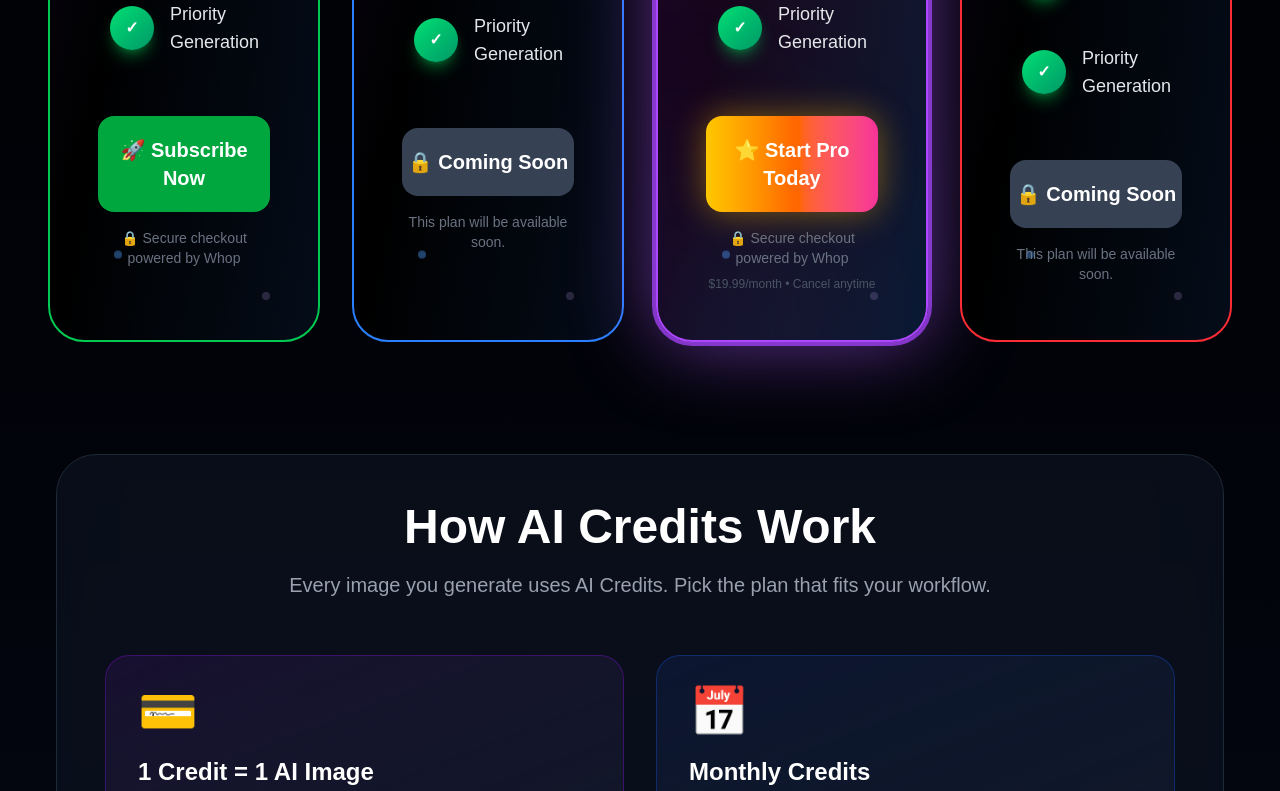
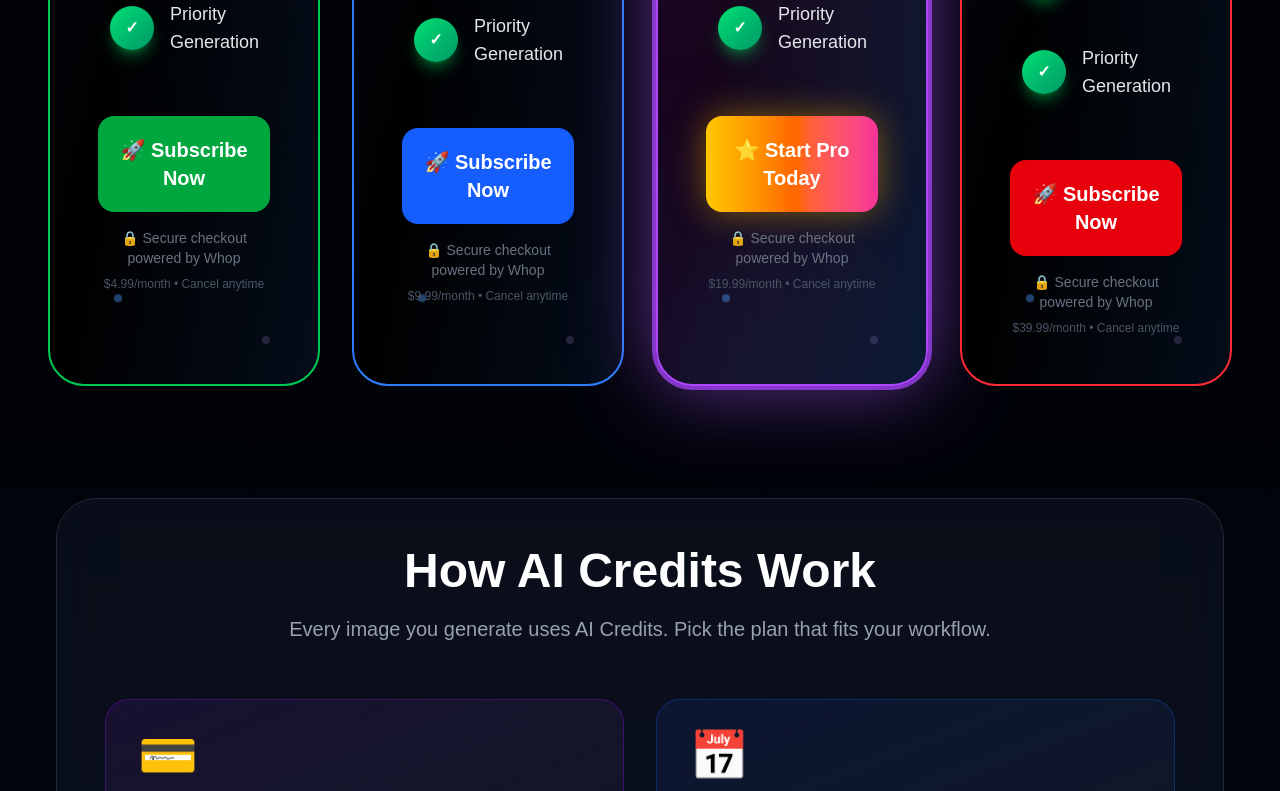
Before and after one commit to asifshair17-design/nexora-ai-2, a Next.js app: page /pricing in a window 1280 px wide. Shown: the part 1809-2600 px from the top of the page. Built offline with nearby package versions, Linux system fonts and the light colour scheme.

Commit message:
Connect all monthly and yearly Whop checkouts

```diff
--- a/app/components/PricingCard.tsx
+++ b/app/components/PricingCard.tsx
@@ -21,8 +21,31 @@ type PricingCardProps = {
   featured?: boolean;
 };
 
-const WHOP_PRO_CHECKOUT =
-  "https://whop.com/checkout/plan_EQEMhK2lwNTcX";
+/* =========================================================
+   WHOP CHECKOUT LINKS
+   ========================================================= */
+
+const WHOP_CHECKOUTS = {
+  basic: {
+    monthly: "https://whop.com/checkout/plan_O5BGGznuAC4fi",
+    yearly: "https://whop.com/checkout/plan_v2lrEEv6hDd9i",
+  },
+
+  standard: {
+    monthly: "https://whop.com/checkout/plan_jxtXuTdBKiInIa",
+    yearly: "https://whop.com/checkout/plan_sEueFH3RZP5rx",
+  },
+
+  pro: {
+    monthly: "https://whop.com/checkout/plan_EQEMhK2lwNTcX",
+    yearly: "https://whop.com/checkout/plan_aRrgYRcUSBGCa",
+  },
+
+  premium: {
+    monthly: "https://whop.com/checkout/plan_SuuTsRdOF6s60",
+    yearly: "https://whop.com/checkout/plan_cGTFwpcOKGZa",
+  },
+} as const;
 
 export default function PricingCard({
   icon,
@@ -44,23 +67,29 @@ export default function PricingCard({
   const displayCredits =
     billing === "monthly" ? monthlyCredits : yearlyCredits;
 
-  const isPro = title.toLowerCase() === "pro";
+  /* =========================================================
+     FIND CURRENT PLAN
+  ========================================================= */
 
-  const isComingSoon =
-    title.toLowerCase() === "standard" ||
-    title.toLowerCase() === "premium";
+  const planKey =
+    title.toLowerCase() as keyof typeof WHOP_CHECKOUTS;
+
+  const checkoutUrl =
+    WHOP_CHECKOUTS[planKey]?.[billing];
+
+  const isPro = planKey === "pro";
+
+  /* =========================================================
+     SUBSCRIBE
+  ========================================================= */
 
   const handleSubscribe = () => {
-    if (isComingSoon) {
+    if (!checkoutUrl) {
+      alert("Checkout is currently unavailable.");
       return;
     }
 
-    if (isPro) {
-      window.location.href = WHOP_PRO_CHECKOUT;
-      return;
-    }
-
-    alert("Basic plan checkout is coming soon.");
+    window.location.href = checkoutUrl;
   };
 
   return (
@@ -95,13 +124,16 @@ export default function PricingCard({
         hover:shadow-[0_0_70px_rgba(168,85,247,0.45)]
       `}
     >
-      {/* Background Glow */}
+      {/* =====================================================
+          BACKGROUND GLOW
+      ===================================================== */}
 
       <div
         className={`
           pointer-events-none
           absolute
           inset-0
+
           ${
             featured
               ? "bg-gradient-to-br from-purple-600/20 via-fuchsia-500/10 to-blue-500/20"
@@ -110,7 +142,9 @@ export default function PricingCard({
         `}
       />
 
-      {/* Featured Glow */}
+      {/* =====================================================
+          FEATURED GLOW
+      ===================================================== */}
 
       {featured && (
         <>
@@ -120,7 +154,9 @@ export default function PricingCard({
         </>
       )}
 
-      {/* Featured Badge */}
+      {/* =====================================================
+          FEATURED BADGE
+      ===================================================== */}
 
       {featured && (
         <div className="absolute right-6 top-6 z-20 rounded-full bg-gradient-to-r from-yellow-300 via-orange-400 to-pink-500 px-5 py-2 text-sm font-black uppercase tracking-wider text-black shadow-[0_0_25px_rgba(255,200,0,0.8)]">
@@ -128,7 +164,9 @@ export default function PricingCard({
         </div>
       )}
 
-      {/* Floating Particles */}
+      {/* =====================================================
+          FLOATING PARTICLES
+      ===================================================== */}
 
       <div className="pointer-events-none absolute inset-0 overflow-hidden">
         <div className="absolute left-8 top-10 h-2 w-2 rounded-full bg-purple-400/40 animate-ping" />
@@ -140,23 +178,25 @@ export default function PricingCard({
         <div className="absolute bottom-10 right-12 h-2 w-2 rounded-full bg-purple-300/30 animate-pulse" />
       </div>
 
-      {/* Content */}
+      {/* =====================================================
+          CONTENT
+      ===================================================== */}
 
       <div className="relative z-10">
 
-        {/* Icon */}
+        {/* ICON */}
 
         <div className="mb-8 text-6xl">
           {icon}
         </div>
 
-        {/* Title */}
+        {/* TITLE */}
 
         <h2 className="text-4xl font-black">
           {title}
         </h2>
 
-        {/* Price */}
+        {/* PRICE */}
 
         <div className="mt-8 flex items-end justify-center gap-2">
 
@@ -169,12 +209,14 @@ export default function PricingCard({
           </span>
 
           <span className="mb-4 text-lg text-gray-400">
-            {billing === "monthly" ? "/month" : "/year"}
+            {billing === "monthly"
+              ? "/month"
+              : "/year"}
           </span>
 
         </div>
 
-        {/* Yearly Saving */}
+        {/* YEARLY SAVING */}
 
         {billing === "yearly" && (
           <p className="mt-2 text-center font-semibold text-green-400">
@@ -182,17 +224,17 @@ export default function PricingCard({
           </p>
         )}
 
-        {/* Description */}
+        {/* DESCRIPTION */}
 
         <p className="mt-8 text-center text-lg leading-8 text-gray-300">
           {description}
         </p>
 
-        {/* Divider */}
+        {/* DIVIDER */}
 
         <div className="my-10 h-px w-full bg-gradient-to-r from-transparent via-gray-700 to-transparent" />
 
-        {/* Credits */}
+        {/* CREDITS */}
 
         <div className="rounded-3xl border border-purple-500/30 bg-gradient-to-br from-purple-900/20 via-gray-900 to-black p-8 text-center shadow-[0_0_30px_rgba(168,85,247,0.15)] backdrop-blur-sm">
 
@@ -212,7 +254,7 @@ export default function PricingCard({
 
         </div>
 
-        {/* Features */}
+        {/* FEATURES */}
 
         <div className="mt-10 space-y-4">
 
@@ -262,12 +304,11 @@ export default function PricingCard({
 
         </div>
 
-        {/* Button */}
+        {/* BUTTON */}
 
         <button
           type="button"
           onClick={handleSubscribe}
-          disabled={isComingSoon}
           className={`
             relative
             mt-12
@@ -282,52 +323,38 @@ export default function PricingCard({
             duration-500
 
             ${
-              isComingSoon
-                ? "cursor-not-allowed bg-gray-700 text-gray-400"
-                : featured
+              featured
                 ? "bg-gradient-to-r from-yellow-400 via-orange-500 to-pink-500 shadow-[0_0_35px_rgba(255,180,0,0.45)]"
                 : buttonColor
             }
 
-            ${
-              !isComingSoon
-                ? "hover:scale-105 hover:shadow-[0_0_45px_rgba(168,85,247,0.9)] active:scale-95"
-                : ""
-            }
+            hover:scale-105
+            hover:shadow-[0_0_45px_rgba(168,85,247,0.9)]
+            active:scale-95
           `}
         >
 
           <span className="relative z-10 flex items-center justify-center gap-3">
 
-            {isComingSoon
-              ? "🔒 Coming Soon"
-              : isPro
+            {isPro
               ? "⭐ Start Pro Today"
               : "🚀 Subscribe Now"}
 
           </span>
 
-          {!isComingSoon && (
           <div className="absolute inset-0 -translate-x-full bg-gradient-to-r from-transparent via-white/20 to-transparent transition-transform duration-1000 group-hover:translate-x-full" />
-          )}
 
         </button>
 
-        {/* Checkout Information */}
+        {/* CHECKOUT INFORMATION */}
 
         <p className="mt-4 text-center text-sm text-gray-500">
-
-          {isComingSoon
-            ? "This plan will be available soon."
-            : "🔒 Secure checkout powered by Whop"}
-
+          🔒 Secure checkout powered by Whop
         </p>
 
-        {isPro && !isComingSoon && (
         <p className="mt-2 text-center text-xs text-gray-600">
-            $19.99/month • Cancel anytime
+          ${displayPrice}/{billing === "monthly" ? "month" : "year"} • Cancel anytime
         </p>
-        )}
 
       </div>
     </div>
```
Lines whose indentation alone changed are shown as unchanged.
